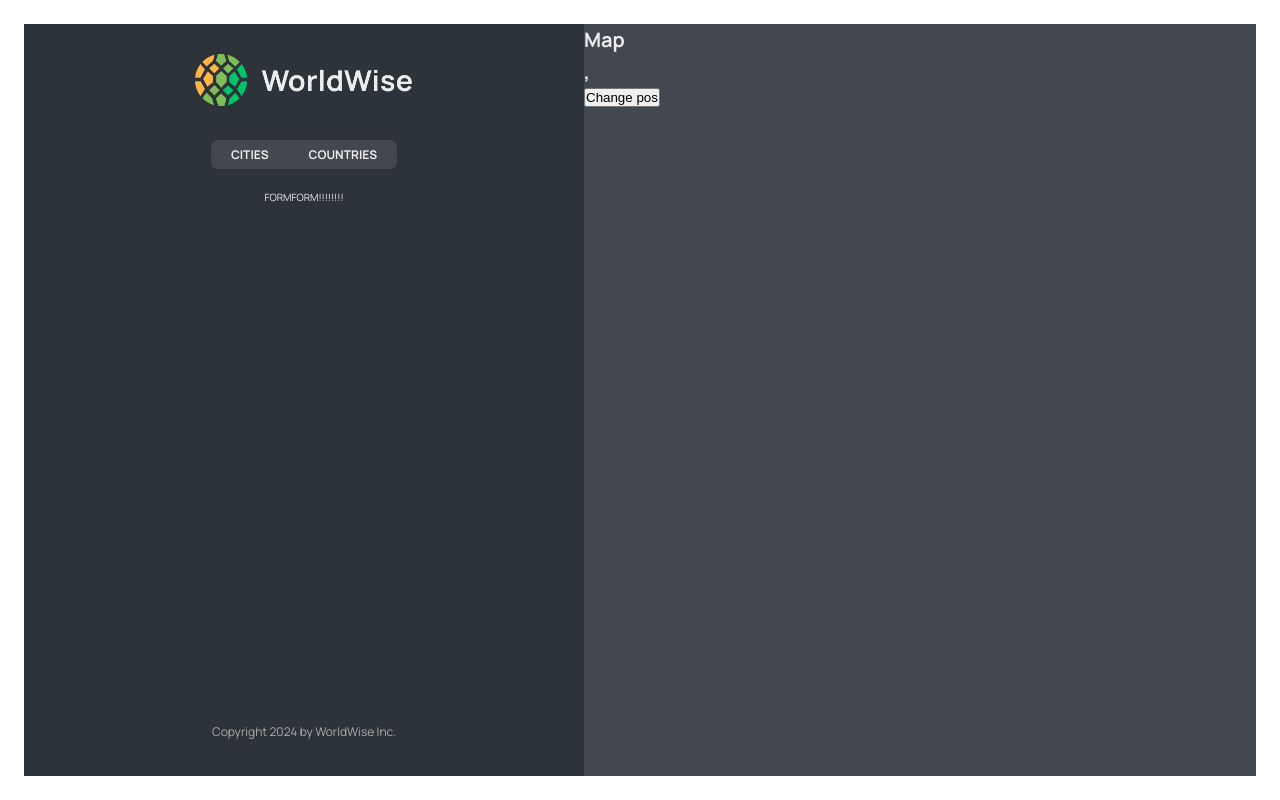
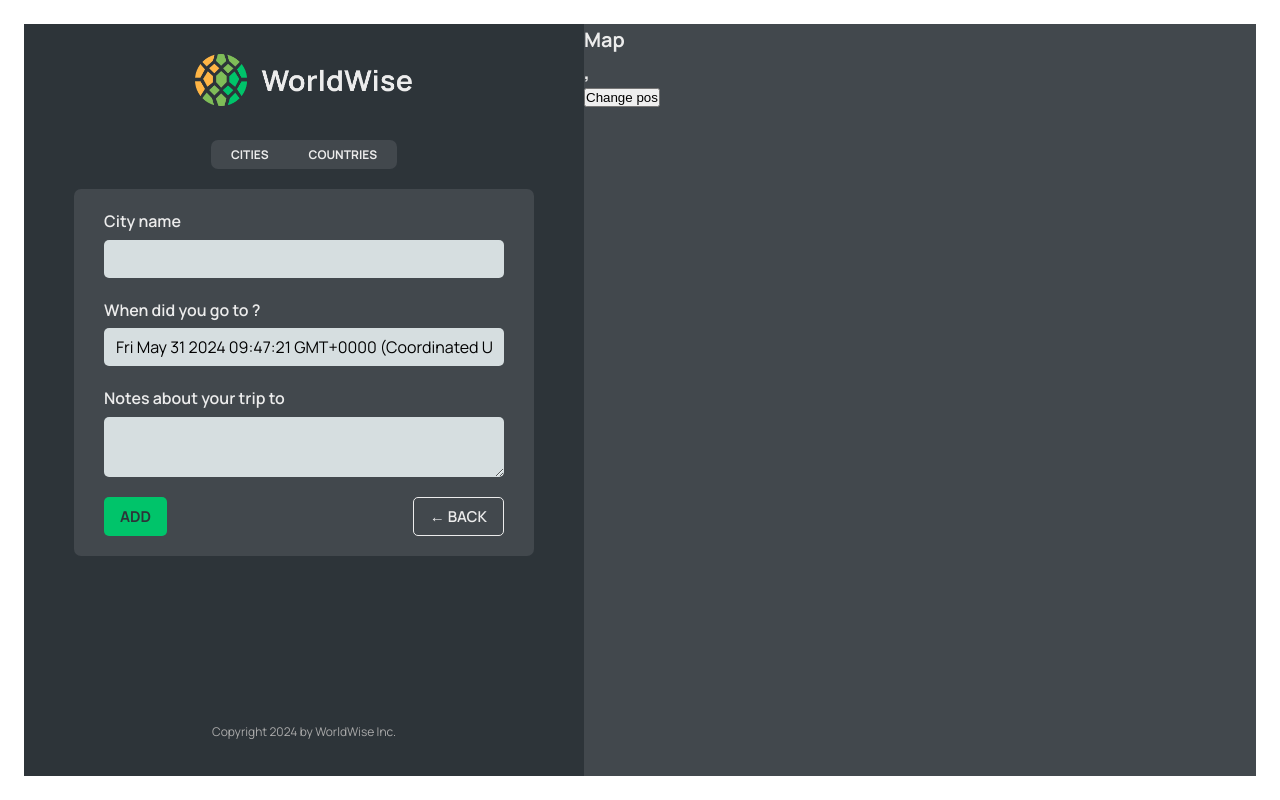
Before and after one commit to HiHighs/world-wise, a React (Vite) app: page /app/form in a window 1280 px wide. Built offline with nearby package versions, Linux system fonts and the light colour scheme; data requests are answered from the project's data file; what country-flag-emoji-polyfill would draw is missing.

Commit message:
Show form when clicking map

```diff
--- a/src/App.jsx
+++ b/src/App.jsx
@@ -10,6 +10,7 @@
 import City from './components/City/City';
 import CityList from './components/City/CityList';
 import CountryList from './components/Country/CountryList';
+import Form from './components/Form/Form';
 
 const URL = 'http://localhost:9000';
 
@@ -53,7 +54,7 @@
             path='countries'
             element={<CountryList cities={cities} isLoading={isLoading} />}
           />
-          <Route path='form' element={<p>FORMFORM!!!!!!!!</p>} />
+          <Route path='form' element={<Form />} />
         </Route>
         <Route path='*' element={<PageNotFound />} />
       </Routes>
--- /dev/null
+++ b/src/components/Button/Button.jsx
@@ -0,0 +1,11 @@
+import styles from './Button.module.css';
+
+function Button({ children, onClick, type }) {
+  return (
+    <button className={`${styles.btn} ${styles[type]}`} onClick={onClick}>
+      {children}
+    </button>
+  );
+}
+
+export default Button;
--- /dev/null
+++ b/src/components/Button/Button.module.css
@@ -0,0 +1,35 @@
+.btn {
+  color: inherit;
+  text-transform: uppercase;
+  padding: 0.8rem 1.6rem;
+  font-family: inherit;
+  font-size: 1.5rem;
+  border: none;
+  border-radius: 5px;
+  cursor: pointer;
+}
+
+.primary {
+  font-weight: 700;
+  background-color: var(--color-brand--2);
+  color: var(--color-dark--1);
+}
+
+.back {
+  font-weight: 600;
+  background: none;
+  border: 1px solid currentColor;
+}
+
+.position {
+  font-weight: 700;
+  position: absolute;
+  z-index: 1000;
+  font-size: 1.4rem;
+  bottom: 4rem;
+  left: 50%;
+  transform: translateX(-50%);
+  background-color: var(--color-brand--2);
+  color: var(--color-dark--1);
+  box-shadow: 0 0.4rem 1.2rem rgba(36, 42, 46, 0.16);
+}
--- a/src/components/Form/Form.jsx
+++ b/src/components/Form/Form.jsx
@@ -1,29 +1,33 @@
 // "https://api.bigdatacloud.net/data/reverse-geocode-client?latitude=0&longitude=0"
 
-import { useState } from "react";
+import { useState } from 'react';
 
-import styles from "./Form.module.css";
+import styles from './Form.module.css';
+import Button from '../Button/Button';
+import { useNavigate } from 'react-router-dom';
 
 export function convertToEmoji(countryCode) {
   const codePoints = countryCode
     .toUpperCase()
-    .split("")
+    .split('')
     .map((char) => 127397 + char.charCodeAt());
   return String.fromCodePoint(...codePoints);
 }
 
 function Form() {
-  const [cityName, setCityName] = useState("");
-  const [country, setCountry] = useState("");
+  const navigate = useNavigate();
+
+  const [cityName, setCityName] = useState('');
+  //const [country, setCountry] = useState("");
   const [date, setDate] = useState(new Date());
-  const [notes, setNotes] = useState("");
+  const [notes, setNotes] = useState('');
 
   return (
     <form className={styles.form}>
       <div className={styles.row}>
-        <label htmlFor="cityName">City name</label>
+        <label htmlFor='cityName'>City name</label>
         <input
-          id="cityName"
+          id='cityName'
           onChange={(e) => setCityName(e.target.value)}
           value={cityName}
         />
@@ -31,26 +35,34 @@
       </div>
 
       <div className={styles.row}>
-        <label htmlFor="date">When did you go to {cityName}?</label>
+        <label htmlFor='date'>When did you go to {cityName}?</label>
         <input
-          id="date"
+          id='date'
           onChange={(e) => setDate(e.target.value)}
           value={date}
         />
       </div>
 
       <div className={styles.row}>
-        <label htmlFor="notes">Notes about your trip to {cityName}</label>
+        <label htmlFor='notes'>Notes about your trip to {cityName}</label>
         <textarea
-          id="notes"
+          id='notes'
           onChange={(e) => setNotes(e.target.value)}
           value={notes}
         />
       </div>
 
       <div className={styles.buttons}>
-        <button>Add</button>
-        <button>&larr; Back</button>
+        <Button type='primary'>Add</Button>
+        <Button
+          type='back'
+          onClick={(e) => {
+            e.preventDefault();
+            navigate(-1);
+          }}
+        >
+          &larr; Back
+        </Button>
       </div>
     </form>
   );
--- a/src/components/Map/Map.jsx
+++ b/src/components/Map/Map.jsx
@@ -1,13 +1,15 @@
-import { useSearchParams } from 'react-router-dom';
+import { useNavigate, useSearchParams } from 'react-router-dom';
 import styles from './Map.module.css';
 
 function Map() {
+  const navigate = useNavigate();
+
   const [searchParams, setSearchParams] = useSearchParams();
   const lat = searchParams.get('lat');
   const lng = searchParams.get('lng');
 
   return (
-    <div className={styles.mapContainer}>
+    <div className={styles.mapContainer} onClick={() => navigate('form')}>
       <h1>Map</h1>
       <h1>
         {lat}, {lng}
```
